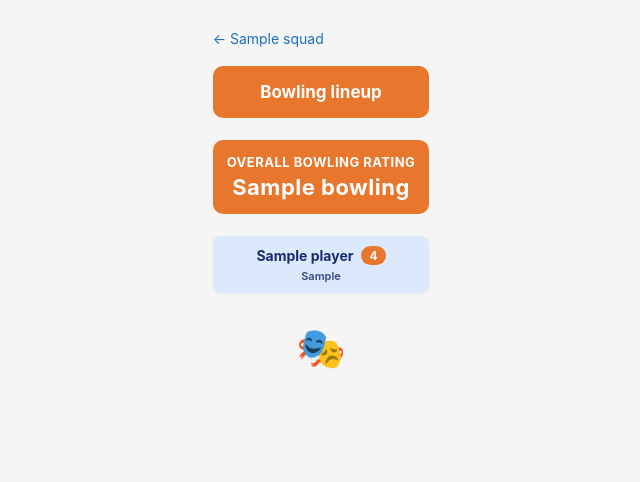
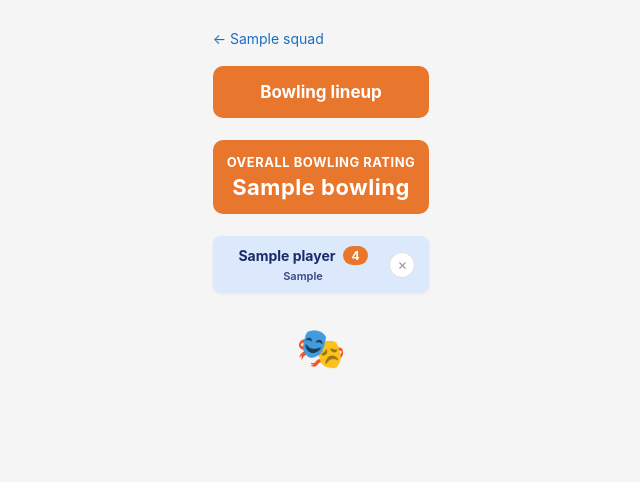
Before and after one commit to H4rm4n08/major_project, a Django app: template my_app/templates/my_app/squad_bowling_lineup.html in a window 1280 px wide. Shown: the top 482 px of the page, without its empty margins (319-959 px from the left). Run offline with Django 3.2, Linux system fonts and the light colour scheme; the template is opened without the code that fills it: most values are stand-ins (such as "Sample title", 1, 10 or a date in 2020).

Commit message:
Add quick remove button directly on batting/bowling lineup rows
Removal was previously only reachable by clicking into a filled slot first.
Each filled row on the Batting Lineup and Bowling Lineup pages now has its
own small (x) remove button, which empties that slot immediately and
leaves the "+ Search & add player" option ready to pick someone new —
no extra navigation required.

```diff
--- a/my_app/static/my_app/styles.css
+++ b/my_app/static/my_app/styles.css
@@ -1101,10 +1101,21 @@ body {
 
 .bowling-slot-filled {
     display: flex;
+    align-items: center;
+    justify-content: space-between;
+    gap: 10px;
+    padding: 10px 14px;
+}
+
+.bowling-slot-link {
+    flex: 1;
+    min-width: 0;
+    display: flex;
     flex-direction: column;
     align-items: center;
     gap: 4px;
-    padding: 10px 14px;
+    text-decoration: none;
+    color: inherit;
 }
 
 .bowling-slot-player {
@@ -1195,6 +1206,29 @@ body {
     font-weight: 700;
     color: #888;
     text-transform: uppercase;
+}
+
+.squad-slot-remove-form {
+    flex-shrink: 0;
+    margin-left: auto;
+}
+
+.squad-slot-remove-btn {
+    width: 26px;
+    height: 26px;
+    border-radius: 50%;
+    border: 1.5px solid #e0e0e0;
+    background: #fff;
+    color: #999;
+    font-size: 15px;
+    line-height: 1;
+    cursor: pointer;
+}
+
+.squad-slot-remove-btn:hover {
+    border-color: #d9534f;
+    color: #d9534f;
+    background: #fdecea;
 }
 
 .squad-slot-player {
--- a/my_app/templates/my_app/squad_batting_lineup.html
+++ b/my_app/templates/my_app/squad_batting_lineup.html
@@ -23,6 +23,11 @@
             {{ row.squad_player.player.name }}{% if row.squad_player.is_captain %} (C){% endif %}{% if row.squad_player.is_wicketkeeper %} (WK){% endif %}
           </a>
           {% if row.squad_player.player.stats.overall_rating %}<span class="player-rating-badge">{{ row.squad_player.player.stats.overall_rating }}</span>{% endif %}
+          <form method="post" action="{% url 'my_app:squad_slot' squad.id row.slot %}" class="squad-slot-remove-form">
+            {% csrf_token %}
+            <input type="hidden" name="remove" value="1">
+            <button class="squad-slot-remove-btn" type="submit" title="Remove from this slot" aria-label="Remove from this slot">&times;</button>
+          </form>
         {% else %}
           <a class="squad-slot-empty" href="{% url 'my_app:squad_slot' squad.id row.slot %}">+ Search &amp; add player</a>
         {% endif %}
--- a/my_app/templates/my_app/squad_bowling_lineup.html
+++ b/my_app/templates/my_app/squad_bowling_lineup.html
@@ -16,13 +16,20 @@
   <div class="squad-aspect-list">
     {% for row in lineup %}
       {% if row.squad_player %}
-        <a class="squad-aspect-btn bowling-slot-filled" href="{% url 'my_app:squad_bowling_slot' squad.id row.slot %}">
+        <div class="squad-aspect-btn bowling-slot-filled">
+          <a class="bowling-slot-link" href="{% url 'my_app:squad_bowling_slot' squad.id row.slot %}">
             <span class="bowling-slot-player">
               {{ row.squad_player.player.name }}
               {% if row.squad_player.player.stats.overall_rating %}<span class="player-rating-badge">{{ row.squad_player.player.stats.overall_rating }}</span>{% endif %}
             </span>
             {% if row.squad_player.player.bowling_style_display %}<span class="bowling-slot-style">{{ row.squad_player.player.bowling_style_display }}</span>{% endif %}
           </a>
+          <form method="post" action="{% url 'my_app:squad_bowling_slot' squad.id row.slot %}" class="squad-slot-remove-form">
+            {% csrf_token %}
+            <input type="hidden" name="remove" value="1">
+            <button class="squad-slot-remove-btn" type="submit" title="Remove from this slot" aria-label="Remove from this slot">&times;</button>
+          </form>
+        </div>
       {% else %}
         <a class="squad-aspect-btn" href="{% url 'my_app:squad_bowling_slot' squad.id row.slot %}">{{ row.label }}</a>
       {% endif %}
```
Lines whose indentation alone changed are shown as unchanged.
